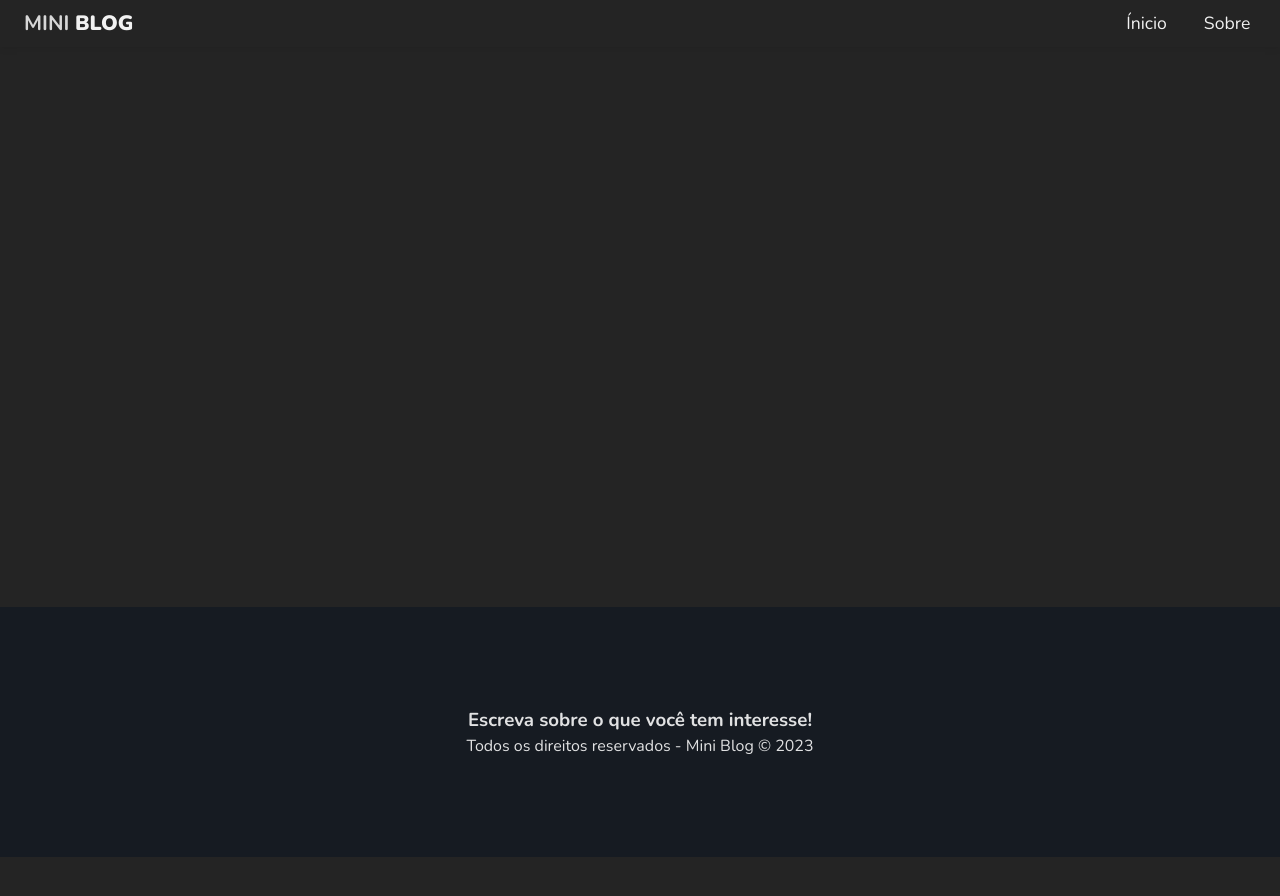
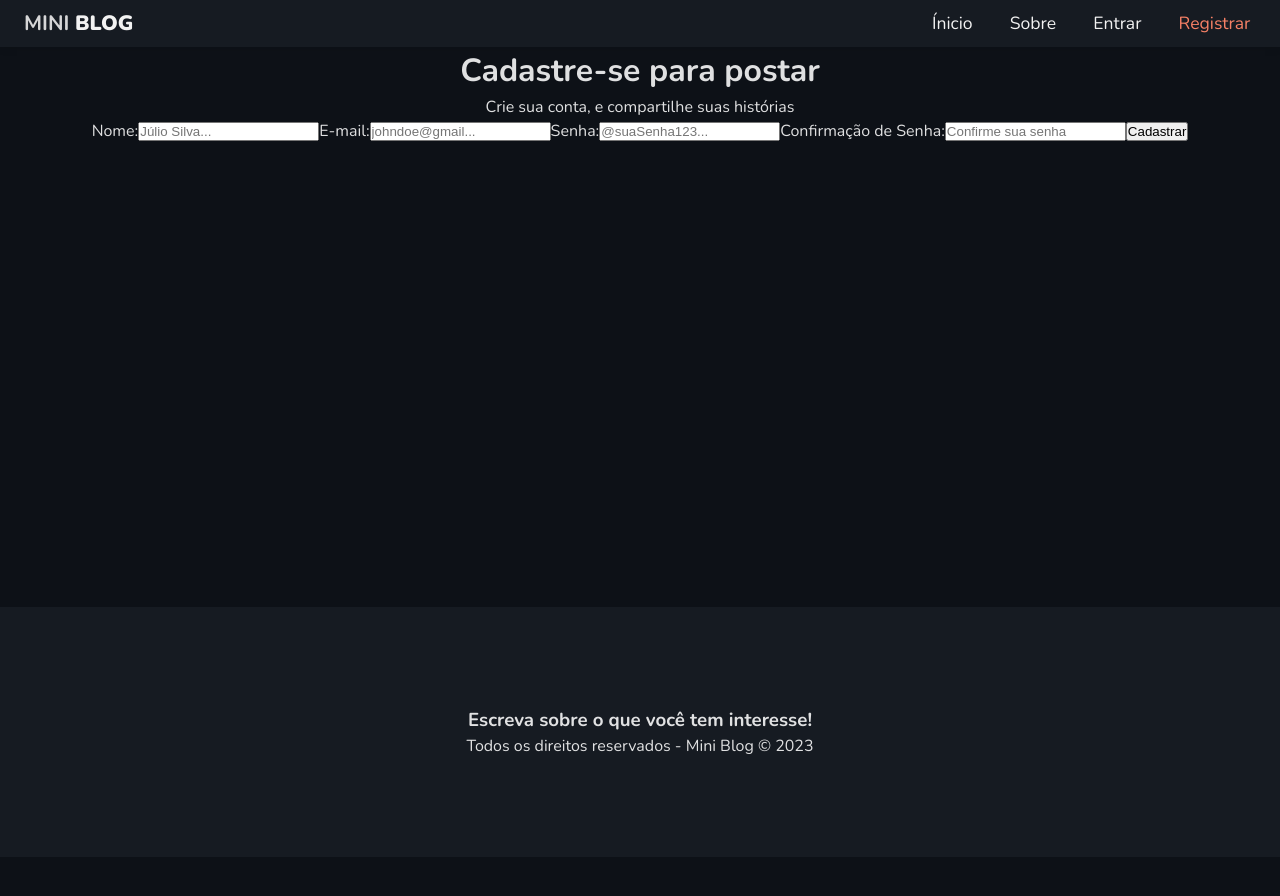
Before and after one commit to MACHADOKING/mini-blog, a React (Vite) app: page /register in a window 1280 px wide. Shown: the top 896 px of the page. Built offline with nearby package versions, Linux system fonts and the light colour scheme.

Commit message:
Feat: creating registration form

```diff
--- a/src/App.jsx
+++ b/src/App.jsx
@@ -8,6 +8,8 @@
 // pages
 import Home from "./pages/Home/Home";
 import About from "./pages/About/About";
+import Login from "./pages/Login/Login";
+import Register from "./pages/Register/Register";
 
 function App() {
   return (
@@ -18,6 +20,8 @@
           <Routes>
             <Route path="/" element={<Home />} />
             <Route path="/about" element={<About />} />
+            <Route path="/login" element={<Login />} />
+            <Route path="/register" element={<Register />} />
           </Routes>
         </div>
         <Footer />
--- a/src/components/Navbar/Navbar.jsx
+++ b/src/components/Navbar/Navbar.jsx
@@ -27,6 +27,22 @@
             Sobre
           </NavLink>
         </li>
+        <li>
+          <NavLink
+            to="/login"
+            className={({ isActive }) => (isActive ? styles.active : "")}
+          >
+            Entrar
+          </NavLink>
+        </li>
+        <li>
+          <NavLink
+            to="/register"
+            className={({ isActive }) => (isActive ? styles.active : "")}
+          >
+            Registrar
+          </NavLink>
+        </li>
       </ul>
     </nav>
   );
--- a/src/components/Navbar/Navbar.module.css
+++ b/src/components/Navbar/Navbar.module.css
@@ -1,9 +1,10 @@
 .navbar {
   display: flex;
-  box-shadow: rgba(0, 0, 0, 0.15) 0px -2px 10px 0px;
+  box-shadow: rgba(0, 0, 0, 0.15) 0px -1px 10px 0px;
   justify-content: space-between;
   align-items: center;
   padding: 0.5em 0.2em;
+  background-color: #161b22;
 }
 
 .brand {
--- a/src/index.css
+++ b/src/index.css
@@ -35,7 +35,7 @@
 
   color-scheme: light dark;
   color: rgba(255, 255, 255, 0.87);
-  background-color: #242424;
+  background-color: #0d1117;
 
   font-synthesis: none;
   text-rendering: optimizeLegibility;
--- /dev/null
+++ b/src/pages/Login/Login.jsx
@@ -0,0 +1,14 @@
+// CSS
+import styles from "./Login.module.css";
+// components
+import React from "react";
+
+const Login = () => {
+  return (
+    <div>
+      <h2>Login</h2>
+    </div>
+  );
+};
+
+export default Login;
--- /dev/null
+++ b/src/pages/Register/Register.jsx
@@ -0,0 +1,54 @@
+// CSS
+import styles from "./Register.module.css";
+// packages
+import { useState, useEffect } from "react";
+
+const Register = () => {
+  return (
+    <div className={styles.register}>
+      <h1>Cadastre-se para postar</h1>
+      <p>Crie sua conta, e compartilhe suas histórias</p>
+      <form>
+        <label>
+          <span>Nome:</span>
+          <input
+            type="text"
+            name="displayName"
+            required
+            placeholder="Júlio Silva..."
+          />
+        </label>
+        <label>
+          <span>E-mail:</span>
+          <input
+            type="email"
+            name="email"
+            required
+            placeholder="johndoe@gmail..."
+          />
+        </label>
+        <label>
+          <span>Senha:</span>
+          <input
+            type="password"
+            name="password"
+            required
+            placeholder="@suaSenha123..."
+          />
+        </label>
+        <label>
+          <span>Confirmação de Senha:</span>
+          <input
+            type="password"
+            name="confirmPassword"
+            required
+            placeholder="Confirme sua senha"
+          />
+        </label>
+        <button className="btn">Cadastrar</button>
+      </form>
+    </div>
+  );
+};
+
+export default Register;
--- /dev/null
+++ b/src/pages/Register/Register.module.css
@@ -0,0 +1,7 @@
+.register {
+  text-align: center;
+}
+
+.register p {
+  text-align: center;
+}
```
Also changed, not shown: src/pages/Login/Login.module.css (added).
